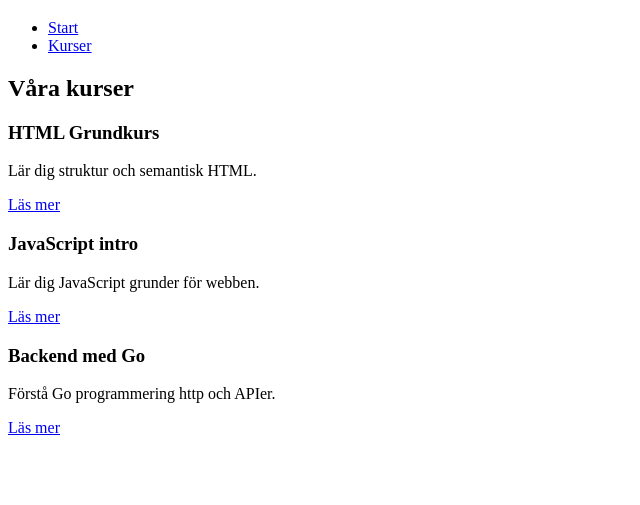
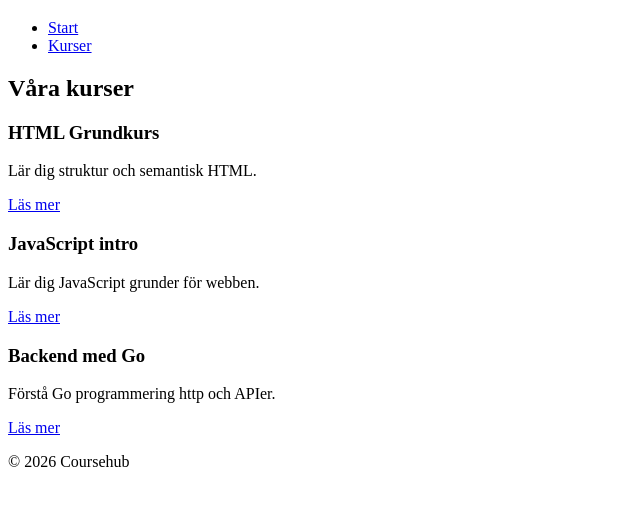
Before and after one commit to EriSta98/coursehub, a plain HTML site: page courses.html in a window 1280 px wide. Shown: the part 61-566 px from the top of the page, without its empty margins (0-640 px from the left). Drawn offline with Linux system fonts and the light colour scheme.

Commit message:
add footer to courses

```diff
--- a/courses.html
+++ b/courses.html
@@ -39,12 +39,11 @@
             <p>Förstå Go programmering http och APIer.</p>
             <a href="course-details.html">Läs mer</a>
         </article>
-
-
-
     </main>
 
-
+    <footer>
+        <p>&copy; 2026 Coursehub</p>
+    </footer>
 
 </body>
 </html>
```
